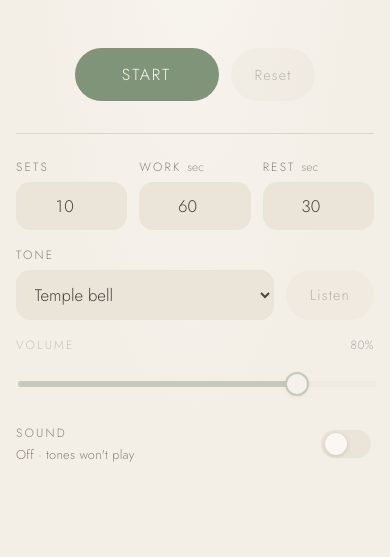
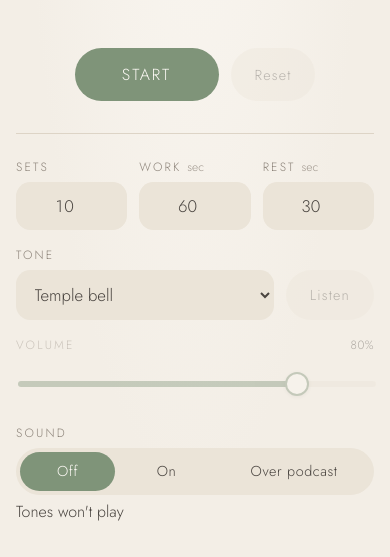
Before and after one commit to 5149jamesli/emilys-timer, a website built with Vite: page index.html in a window 390 px wide. Shown: the part 397-954 px from the top of the page. Before the commit the page ends 909 px from the top, so only its background shows below. Built offline with nearby package versions, Linux system fonts and the light colour scheme.

Commit message:
Make Sound a three-way setting: Off / On / Over podcast
Testing on an iPhone showed that in 'playback' mode a podcast pauses and
stays paused, even after releasing the speaker. A web app can't both play on
silent and mix with other audio, so the user picks:

- Off (default): no tones; the audio session is never touched.
- On: 'playback' session, plays even on silent, pauses podcasts.
- Over podcast: 'ambient' session, mixes over a podcast, muted on silent.

Removes the suspend-after-tone speaker release, which didn't help. An earlier
"Sound on" setting carries over as On.

Co-Authored-By: Claude Opus 5.5 <noreply@anthropic.com>

```diff
--- a/index.html
+++ b/index.html
@@ -52,13 +52,15 @@
           <span class="volume-head">Volume <output id="volume-value" for="volume">80%</output></span>
           <input id="volume" name="volume" type="range" min="0" max="100" step="1" value="80" />
         </label>
-        <label class="switch-row">
-          <span class="switch-text">
-            Sound
-            <span class="hint" id="sound-hint">Off · tones won't play</span>
-          </span>
-          <input id="sound-on" name="soundOn" type="checkbox" role="switch" />
-        </label>
+        <fieldset class="sound-row">
+          <legend>Sound</legend>
+          <div class="segmented" role="radiogroup" aria-label="Sound">
+            <label><input type="radio" name="sound" value="off" checked /><span>Off</span></label>
+            <label><input type="radio" name="sound" value="on" /><span>On</span></label>
+            <label><input type="radio" name="sound" value="mix" /><span>Over podcast</span></label>
+          </div>
+          <p class="hint" id="sound-hint">Tones won't play</p>
+        </fieldset>
       </form>
     </main>
     <script type="module" src="/src/main.ts"></script>
--- a/src/main.ts
+++ b/src/main.ts
@@ -6,7 +6,7 @@ import '@fontsource/jost/300.css';
 import '@fontsource/jost/400.css';
 import './style.css';
 import { buildSchedule, formatClock, positionAt, totalDurationMs, type Phase } from './timer';
-import { DEFAULT_TONE_ID, TONES, playTone, setSoundOn, setVolume, unlockAudio } from './tones';
+import { DEFAULT_TONE_ID, TONES, playTone, setSoundMode, setVolume, unlockAudio, type SoundMode } from './tones';
 
 const $ = <T extends HTMLElement>(sel: string) => document.querySelector<T>(sel)!;
 
@@ -52,35 +52,49 @@ volumeInput.addEventListener('change', () => {
   if (volumeInput.valueAsNumber > 0) playTone(toneSelect.value);
 });
 
-// Sound toggle. Off (the default) = no tones, even with the phone's ringer on.
-// On = tones play even when the phone is on silent; on iPhone a playing podcast
-// pauses at each tone and may resume after (see tones.ts). Remembered per device.
-const soundInput = $<HTMLInputElement>('#sound-on');
+// Sound: Off (the default) / On / Over podcast. iPhone can't both play on
+// silent and mix with a podcast, so the user picks (see tones.ts).
+// Remembered per device.
+const soundInputs = [...form.querySelectorAll<HTMLInputElement>('input[name="sound"]')];
 const soundHint = $('#sound-hint');
 const previewBtn = $<HTMLButtonElement>('#preview-tone');
-const SOUND_KEY = 'emilys-timer.soundOn';
+const SOUND_KEY = 'emilys-timer.sound';
+const SOUND_HINTS: Record<SoundMode, string> = {
+  off: "Tones won't play",
+  on: 'Plays even on silent · pauses podcasts',
+  mix: 'Plays over podcasts · turn off silent mode',
+};
+
+function currentSoundMode(): SoundMode {
+  return (soundInputs.find((i) => i.checked)?.value ?? 'off') as SoundMode;
+}
 
 function applySound(): void {
-  setSoundOn(soundInput.checked);
-  soundHint.textContent = soundInput.checked
-    ? 'On · plays on silent · pauses podcasts'
-    : "Off · tones won't play";
+  const mode = currentSoundMode();
+  setSoundMode(mode);
+  soundHint.textContent = SOUND_HINTS[mode];
   // Nothing to preview or adjust while sound is off.
-  previewBtn.disabled = !soundInput.checked;
-  volumeInput.disabled = !soundInput.checked;
+  previewBtn.disabled = mode === 'off';
+  volumeInput.disabled = mode === 'off';
 }
 
 try {
-  soundInput.checked = localStorage.getItem(SOUND_KEY) === 'true';
+  // The older on/off toggle stored 'emilys-timer.soundOn'; carry "on" over.
+  const saved =
+    localStorage.getItem(SOUND_KEY) ?? (localStorage.getItem('emilys-timer.soundOn') === 'true' ? 'on' : null);
+  const match = soundInputs.find((i) => i.value === saved);
+  if (match) match.checked = true;
 } catch {}
 applySound();
 
-soundInput.addEventListener('change', () => {
-  applySound();
-  try {
-    localStorage.setItem(SOUND_KEY, String(soundInput.checked));
-  } catch {}
-});
+for (const input of soundInputs) {
+  input.addEventListener('change', () => {
+    applySound();
+    try {
+      localStorage.setItem(SOUND_KEY, currentSoundMode());
+    } catch {}
+  });
+}
 
 type RunState = 'idle' | 'running' | 'paused' | 'done';
 
--- a/src/style.css
+++ b/src/style.css
@@ -301,56 +301,69 @@ input[type='range']::-moz-range-thumb {
   box-shadow: 0 1px 4px rgb(0 0 0 / 0.12);
 }
 
-/* ---- "Sound" switch ---- */
+/* ---- Sound: three-way segmented control ---- */
 
-.switch-row {
+.sound-row {
   grid-column: 1 / -1;
-  display: flex;
-  align-items: center;
-  justify-content: space-between;
-  gap: 1rem;
+  margin: 0;
+  padding: 0;
+  border: none;
+  min-width: 0;
+  display: grid;
+  gap: 0.35rem;
+}
+
+.sound-row legend {
+  padding: 0;
+  margin-bottom: 0.35rem;
+  font-size: 0.75rem;
+  text-transform: uppercase;
+  letter-spacing: 0.18em;
+  color: var(--ink-soft);
+}
+
+.segmented {
+  display: grid;
+  grid-template-columns: 1fr 1fr 1.6fr;
+  gap: 0.25rem;
+  padding: 0.25rem;
+  border-radius: 999px;
+  background: var(--surface);
+}
+
+/* Reset the generic label styles for the segments. */
+.segmented label {
+  display: block;
+  gap: 0;
+  font-size: 0.9rem;
+  text-transform: none;
+  letter-spacing: 0.04em;
+  color: var(--ink);
   cursor: pointer;
 }
 
-.switch-text { display: grid; gap: 0.2rem; }
-
-.hint {
-  text-transform: none;
-  letter-spacing: 0.02em;
-  font-size: 0.8rem;
-  color: var(--ink-soft);
+/* The radio itself is invisible but still focusable and tappable. */
+.segmented input {
+  position: absolute;
+  opacity: 0;
+  width: 1px;
+  height: 1px;
+  pointer-events: none;
 }
 
-input[type='checkbox'][role='switch'] {
-  appearance: none;
-  -webkit-appearance: none;
-  flex: none;
-  position: relative;
-  width: 3.1rem;
-  height: 1.8rem;
-  padding: 0;
-  border: none;
+.segmented span {
+  display: block;
+  padding: 0.6rem 0.5rem;
   border-radius: 999px;
-  background: var(--surface);
-  cursor: pointer;
-  transition: background 0.4s;
+  text-align: center;
+  white-space: nowrap;
+  transition: background 0.4s, color 0.4s;
 }
 
-input[type='checkbox'][role='switch']::before {
-  content: '';
-  position: absolute;
-  top: 0.2rem;
-  left: 0.2rem;
-  width: 1.4rem;
-  height: 1.4rem;
-  border-radius: 50%;
-  background: var(--bg-glow);
-  box-shadow: 0 1px 4px rgb(0 0 0 / 0.15);
-  transition: transform 0.4s cubic-bezier(0.4, 0, 0.2, 1);
-}
+.segmented input:checked + span { background: var(--sage); color: var(--on-accent); }
+.segmented input:focus-visible + span { outline: 2px solid var(--sage); outline-offset: 2px; }
 
-input[type='checkbox'][role='switch']:checked { background: var(--sage); }
-input[type='checkbox'][role='switch']:checked::before { transform: translateX(1.3rem); }
+.sound-row .hint { margin: 0; }
 
 @media (prefers-reduced-motion: reduce) {
   *, *::before { animation: none !important; transition: none !important; }
--- a/src/tones.ts
+++ b/src/tones.ts
@@ -112,28 +112,29 @@ export function getTone(id: string): Tone {
 }
 
 /**
- * Sound on/off, set by the "Sound" toggle. Off = no tones at all, whatever the
- * phone's silent switch says. Off by default.
- *
- * When on, iPhone uses the 'playback' audio session (Audio Session API; Safari
- * 16.4+, ignored by other browsers): tones play even when the phone is on
- * silent. The catch is that 'playback' pauses a podcast or music. A web app
- * can't both ignore the silent switch and mix with other audio. To limit that,
- * the AudioContext is suspended a few seconds after each tone (see
- * scheduleSleep), which lets iPhone hand the speaker back so the podcast may
- * resume. That part is best effort and untested on a real phone.
+ * Sound mode, chosen with the three-way "Sound" control. iPhone won't let a web
+ * app both ignore the silent switch and mix with a podcast, so the user picks:
+ * - 'off':  no tones at all. The app never touches the audio session.
+ * - 'on':   audio session 'playback'. Plays even on silent, but a playing
+ *           podcast pauses and stays paused (confirmed on a real iPhone).
+ * - 'mix':  audio session 'ambient'. Mixes over a podcast that keeps playing,
+ *           but is muted when the phone is on silent.
+ * The audio session (navigator.audioSession, Safari 16.4+) is ignored by other
+ * browsers, where 'on' and 'mix' sound the same.
  */
-let soundOn = false;
+export type SoundMode = 'off' | 'on' | 'mix';
+let mode: SoundMode = 'off';
+
+const SESSION_TYPE: Record<Exclude<SoundMode, 'off'>, string> = {
+  on: 'playback',
+  mix: 'ambient',
+};
 
 let ctx: AudioContext | null = null;
 /** Every note goes through this node, so it sets the overall volume. */
 let master: GainNode | null = null;
 /** Slider position, 0–1. 1 = the tones' designed loudness. */
 let volume = 0.8;
-/** Pending "release the speaker" timer. */
-let sleepTimer: ReturnType<typeof setTimeout> | undefined;
-/** Extra time after a tone's nominal length for its ring-out (temple bell rings ~6s). */
-const RING_OUT_SECONDS = 3.5;
 
 /**
  * Sliders feel more even when loudness follows a curve rather than a straight
@@ -149,55 +150,55 @@ export function setVolume(v: number): void {
   if (ctx && master) master.gain.setTargetAtTime(volumeToGain(volume), ctx.currentTime, 0.02);
 }
 
-/**
- * Turn tones on or off. Call it from the toggle's handler: turning sound on is
- * a user gesture, which iPhone needs before audio can start.
- */
-export function setSoundOn(on: boolean): void {
-  soundOn = on;
-  if (on) unlockAudio();
-  else scheduleSleep(0);
+function applySessionType(): void {
+  if (mode === 'off') return;
+  const session = (navigator as Navigator & { audioSession?: { type: string } }).audioSession;
+  if (session) session.type = SESSION_TYPE[mode];
 }
 
 /**
- * Browsers only allow audio after a user gesture, so this runs from click
- * handlers (Start, Listen, the Sound toggle). It does nothing while sound is
- * off, so the app never touches the audio session (or a podcast) then.
+ * Change the sound mode. Call it from the control's handler: choosing a mode
+ * with sound is a user gesture, which iPhone needs before audio can start.
+ */
+export function setSoundMode(next: SoundMode): void {
+  mode = next;
+  if (mode === 'off') {
+    // Stop using the speaker entirely.
+    if (ctx && ctx.state === 'running') void ctx.suspend();
+    return;
+  }
+  applySessionType();
+  unlockAudio();
+}
+
+/**
+ * Browsers only allow audio after a user gesture, so this runs from taps
+ * (Start, Listen, choosing a Sound mode). It does nothing while sound is off,
+ * so the app never touches the audio session (or a podcast) then.
  */
 export function unlockAudio(): AudioContext | null {
-  if (!soundOn) return null;
+  if (mode === 'off') return null;
   if (!ctx) {
-    const session = (navigator as Navigator & { audioSession?: { type: string } }).audioSession;
-    if (session) session.type = 'playback';
+    applySessionType();
     ctx = new AudioContext();
     master = ctx.createGain();
     master.gain.value = volumeToGain(volume);
     master.connect(ctx.destination);
   }
-  // Suspended by scheduleSleep, or 'interrupted' by iPhone after a call.
+  // Suspended by switching to Off, or 'interrupted' by iPhone after a call.
   if (ctx.state !== 'running') void ctx.resume();
   return ctx;
 }
 
-/** Suspend audio after `seconds` so iPhone can give the speaker back to a podcast. */
-function scheduleSleep(seconds: number): void {
-  clearTimeout(sleepTimer);
-  sleepTimer = setTimeout(() => {
-    if (ctx && ctx.state === 'running') void ctx.suspend();
-  }, seconds * 1000);
-}
-
 /** Play a tone `repeat` times back to back (used for the "workout done" signal). */
 export async function playTone(id: string, repeat = 1): Promise<void> {
-  if (!soundOn) return;
-  clearTimeout(sleepTimer);
   const audio = unlockAudio();
   if (!audio) return;
   if (audio.state !== 'running') {
     try {
       await audio.resume();
     } catch {
-      // Nothing more we can do; the next user tap will unlock it again.
+      // Nothing more we can do; the next tap will unlock it again.
     }
   }
   const tone = getTone(id);
@@ -205,5 +206,4 @@ export async function playTone(id: string, repeat = 1): Promise<void> {
   for (let i = 0; i < repeat; i++) {
     tone.play(audio, start + i * tone.length);
   }
-  scheduleSleep(repeat * tone.length + RING_OUT_SECONDS);
 }
```
Also changed, not shown: CLAUDE.md (+8 -8 lines).
